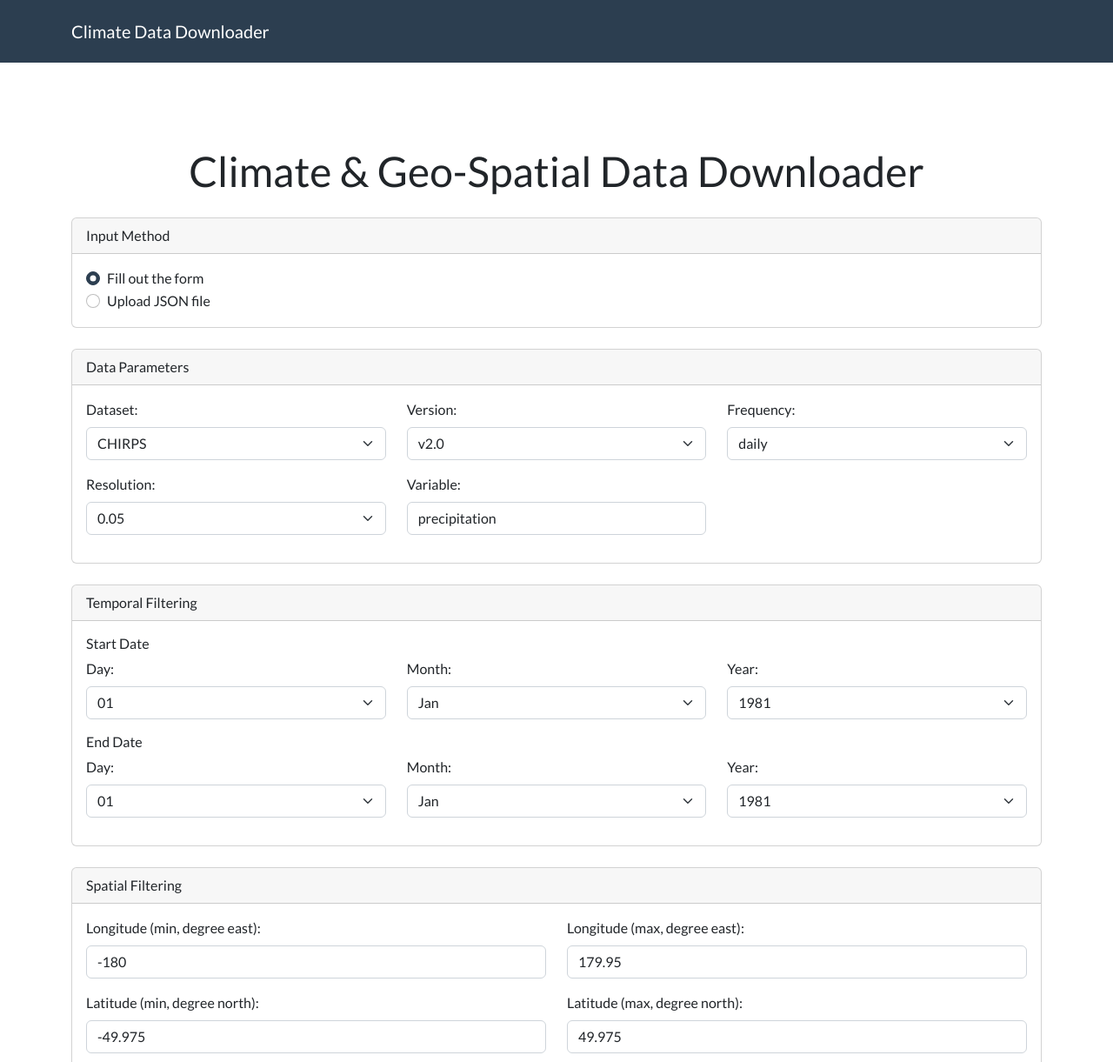
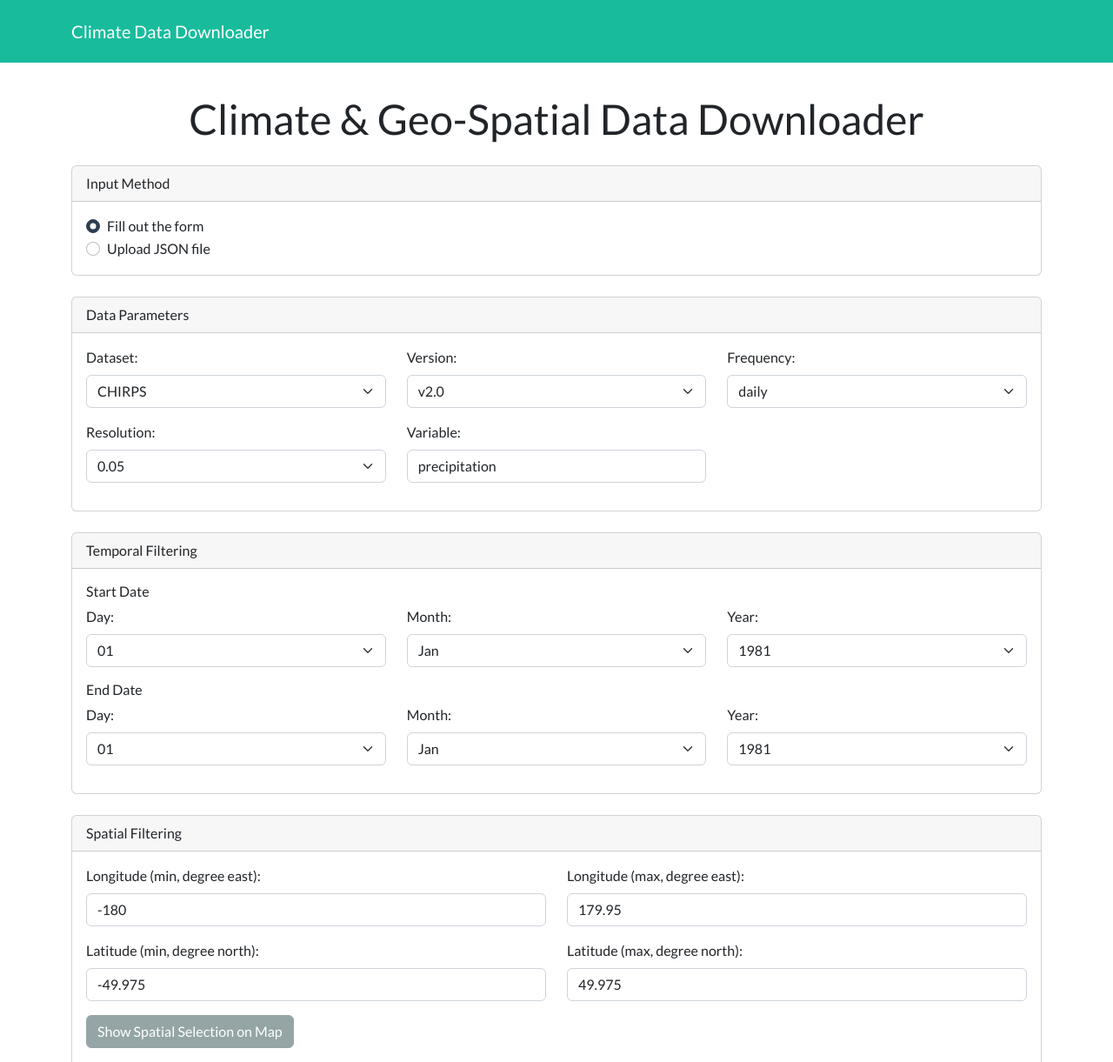
Before and after one commit to YonSci/climate-data-downloader, a Flask app: page / in a window 1280 px wide. Shown: the top 1221 px of the page at 87% size. Run offline with Flask 3, Linux system fonts and the light colour scheme; some libraries are stand-ins or nearby versions.

Commit message:
changing the navbar top padding

```diff
--- a/app/templates/index.html
+++ b/app/templates/index.html
@@ -10,12 +10,12 @@
   <!-- Leaflet CSS -->
   <link rel="stylesheet" href="https://unpkg.com/leaflet@1.7.1/dist/leaflet.css" />
   <style>
-    body { padding-top: 120px; }
+    body { padding-top: 60px; }
     .skip-link {
       position: absolute;
       top: -40px;
       left: 0;
-      background: #0056b3;
+      background: #0576ee;
       color: white;
       padding: 8px;
       z-index: 100;
@@ -39,7 +39,7 @@
   <a href="#mainContent" class="skip-link">Skip to main content</a>
 
   <!-- Navigation Bar -->
-  <nav class="navbar navbar-expand-lg navbar-dark bg-primary fixed-top" role="navigation" aria-label="Main Navigation">
+  <nav class="navbar navbar-expand-lg navbar-dark bg-success fixed-top" role="navigation" aria-label="Main Navigation">
     <div class="container">
       <a class="navbar-brand" href="#">Climate Data Downloader</a>
       <button class="navbar-toggler" type="button" data-bs-toggle="collapse" data-bs-target="#navbarContent"
```
